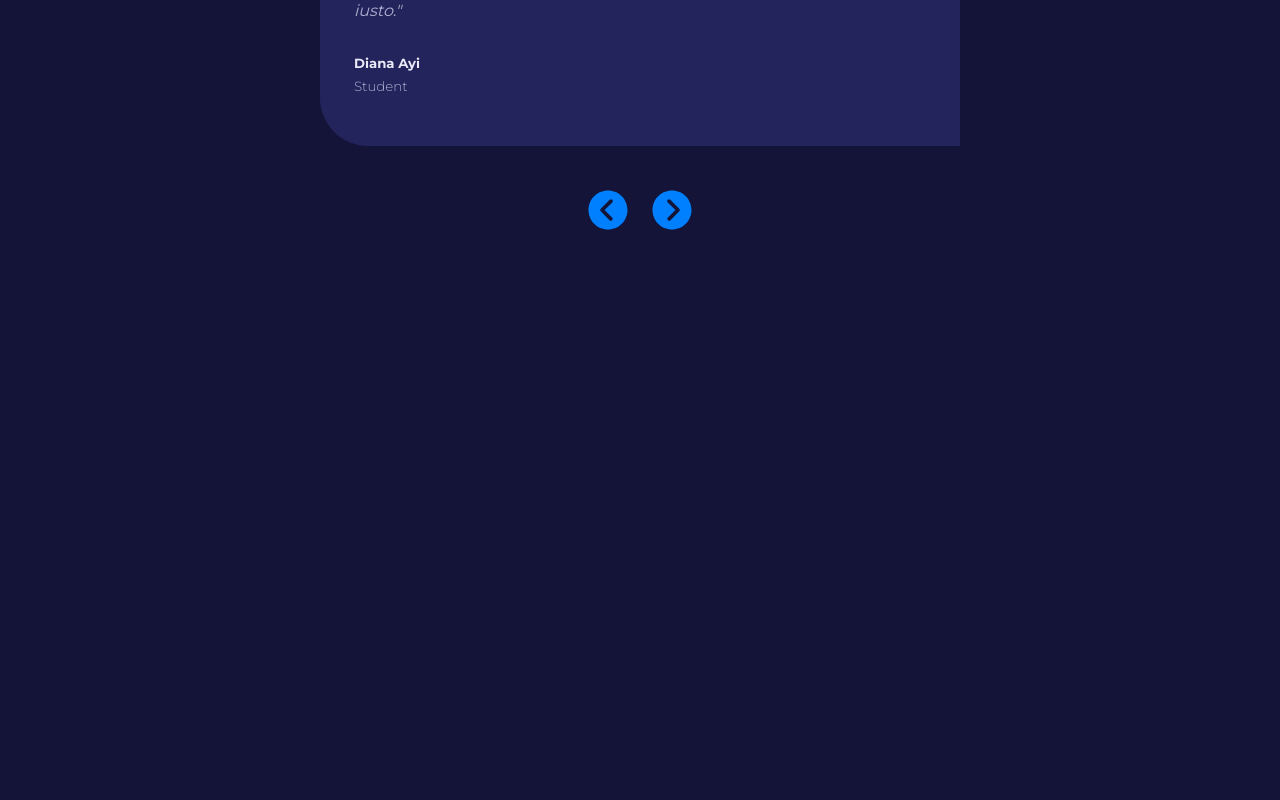
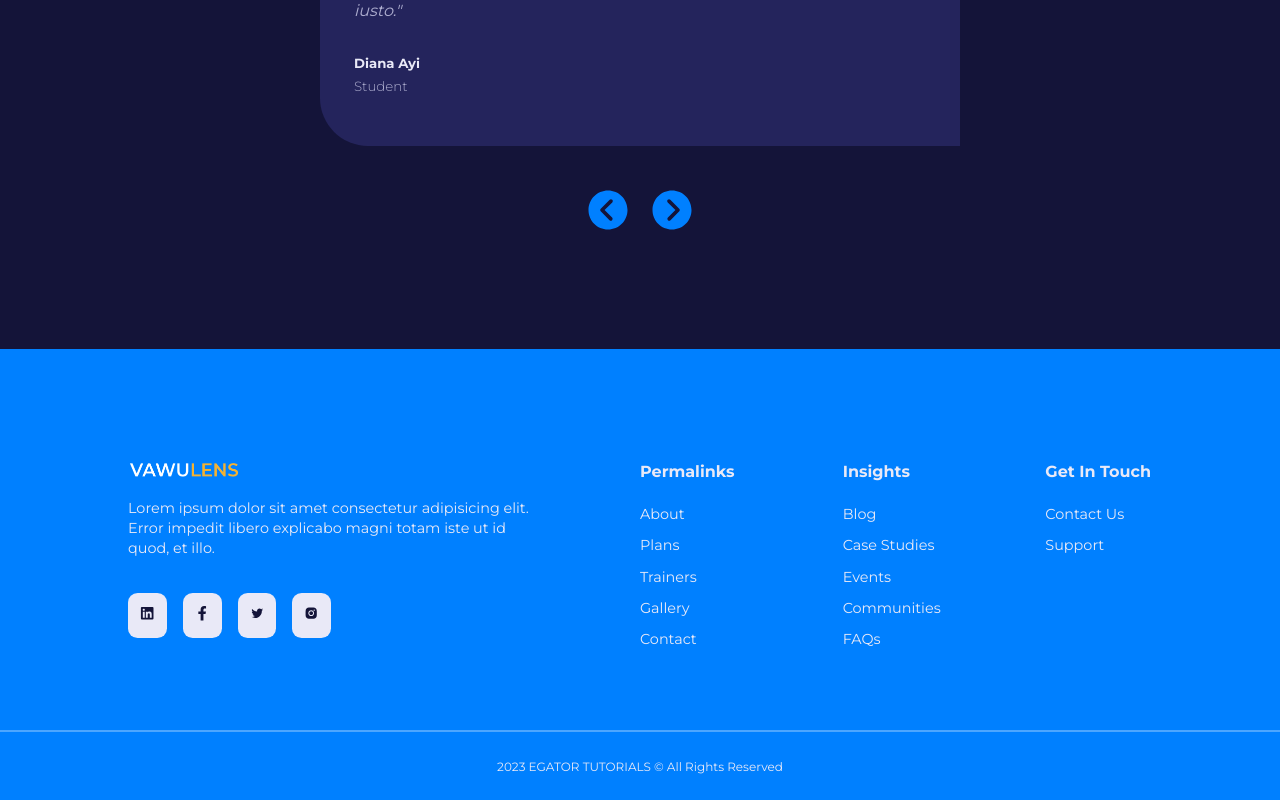
Before and after one commit to mishadiatel/react-website-vawulens, a React (Create React App) app: page / in a window 1280 px wide. Shown: the part 3222-4022 px from the top of the page. Before the commit the page ends 3459 px from the top, so only its background shows below. Built offline with nearby package versions, Linux system fonts and the light colour scheme.

Commit message:
added and styled footer component

```diff
--- /dev/null
+++ b/src/components/Footer.jsx
@@ -0,0 +1,78 @@
+import Logo from "../images/logo.png";
+import { FaLinkedin, FaFacebookF } from "react-icons/fa";
+import { AiOutlineTwitter, AiFillInstagram } from "react-icons/ai";
+import { Link } from "react-router-dom";
+
+const Footer = () => {
+  return (
+    <footer>
+      <div className="container footer__container">
+        <article>
+          <Link to={"/"} className={"logo"}>
+            <img src={Logo} alt="Footer logo" />
+          </Link>
+          <p>
+            Lorem ipsum dolor sit amet consectetur adipisicing elit. Error
+            impedit libero explicabo magni totam iste ut id quod, et illo.
+          </p>
+          <div className="footer__socials">
+            <a
+              href="https://linkedin.com/"
+              target={"_blank"}
+              rel={"noreferrer noopener"}
+            >
+              <FaLinkedin />
+            </a>
+            <a
+              href="https://facebook.com/"
+              target={"_blank"}
+              rel={"noreferrer noopener"}
+            >
+              <FaFacebookF />
+            </a>
+            <a
+              href="https://twitter.com/"
+              target={"_blank"}
+              rel={"noreferrer noopener"}
+            >
+              <AiOutlineTwitter />
+            </a>
+            <a
+              href="https://instagram.com/"
+              target={"_blank"}
+              rel={"noreferrer noopener"}
+            >
+              <AiFillInstagram />
+            </a>
+          </div>
+        </article>
+        <article>
+          <h4>Permalinks</h4>
+          <Link to={"/about"}>About</Link>
+          <Link to={"/plans"}>Plans</Link>
+          <Link to={"/trainers"}>Trainers</Link>
+          <Link to={"/gallery"}>Gallery</Link>
+          <Link to={"/contact"}>Contact</Link>
+        </article>
+        <article>
+          <h4>Insights</h4>
+          <Link to={"/s"}>Blog</Link>
+          <Link to={"/s"}>Case Studies</Link>
+          <Link to={"/s"}>Events</Link>
+          <Link to={"/s"}>Communities</Link>
+          <Link to={"/s"}>FAQs</Link>
+        </article>
+        <article>
+          <h4>Get In Touch</h4>
+          <Link to={"/contact"}>Contact Us</Link>
+          <Link to={"/s"}>Support</Link>
+        </article>
+      </div>
+      <div className="footer__copyright">
+        <small>2023 EGATOR TUTORIALS &copy; All Rights Reserved</small>
+      </div>
+    </footer>
+  );
+};
+
+export default Footer;
--- a/src/components/navbar.css
+++ b/src/components/navbar.css
@@ -21,6 +21,7 @@
 }
 .logo {
   width: 7rem;
+  display: block;
 }
 
 .nav__links {
--- a/src/pages/home/Home.jsx
+++ b/src/pages/home/Home.jsx
@@ -1,4 +1,5 @@
 import FAQs from "../../components/FAQs";
+import Footer from "../../components/Footer";
 import MainHeader from "../../components/MainHeader";
 import Programs from "../../components/Programs";
 import Testimonials from "../../components/Testimonials";
@@ -13,6 +14,7 @@
       <Values />
       <FAQs />
       <Testimonials />
+      <Footer />
     </>
   );
 };
--- a/src/pages/home/home.css
+++ b/src/pages/home/home.css
@@ -199,7 +199,6 @@
 .testimonials__btn {
   background: transparent;
   cursor: pointer;
-
 }
 
 .testimonials__btn svg {
@@ -208,3 +207,65 @@
   width: 3rem;
   height: 3rem;
 }
+
+/* ================ FOOTER ==================== */
+
+footer {
+  background: var(--color-primary);
+  margin-top: 7rem;
+  padding-top: 7rem;
+  font-size: 0.9rem;
+  color: var(--color-gray-100);
+}
+
+.footer__container {
+  display: grid;
+  grid-template-columns: 26rem 1fr 1fr 1fr;
+  gap: 6rem;
+}
+
+.footer__container article {
+  display: flex;
+  flex-direction: column;
+  align-items: flex-start;
+  gap: 0.7rem;
+}
+
+.footer__container article p {
+  margin-top: 0.5rem;
+}
+.footer__container article h4 {
+  margin-bottom: 0.6rem;
+  font-size: 1rem;
+}
+.footer__socials {
+  margin-top: 1.5rem;
+  display: flex;
+  gap: 1rem;
+  align-items: center;
+}
+
+.footer__socials a {
+  background: var(--color-gray-100);
+  padding: 0.7rem;
+  border: 1px solid transparent;
+  border-radius: 0.6rem;
+  transition: var(--transition);
+}
+
+.footer__socials a svg {
+  color: var(--color-gray-600);
+}
+
+.footer__socials a:hover {
+  border-color: var(--color-gray-100);
+  background: transparent;
+}
+
+.footer__copyright {
+  color: var(--color-gray-100);
+  text-align: center;
+  padding: 1.5rem 0;
+  border-top: 2px solid var(--color-primary-variant);
+  margin-top: 5rem;
+}
```
